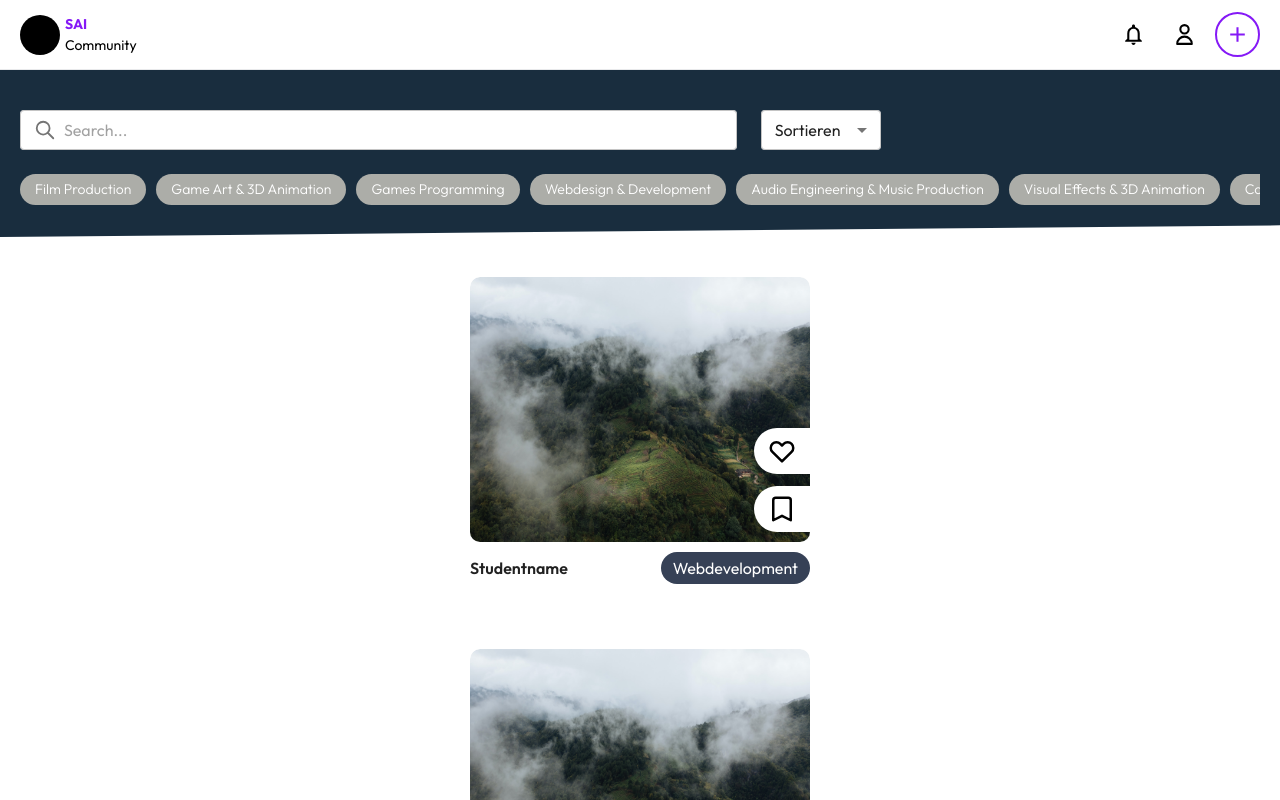
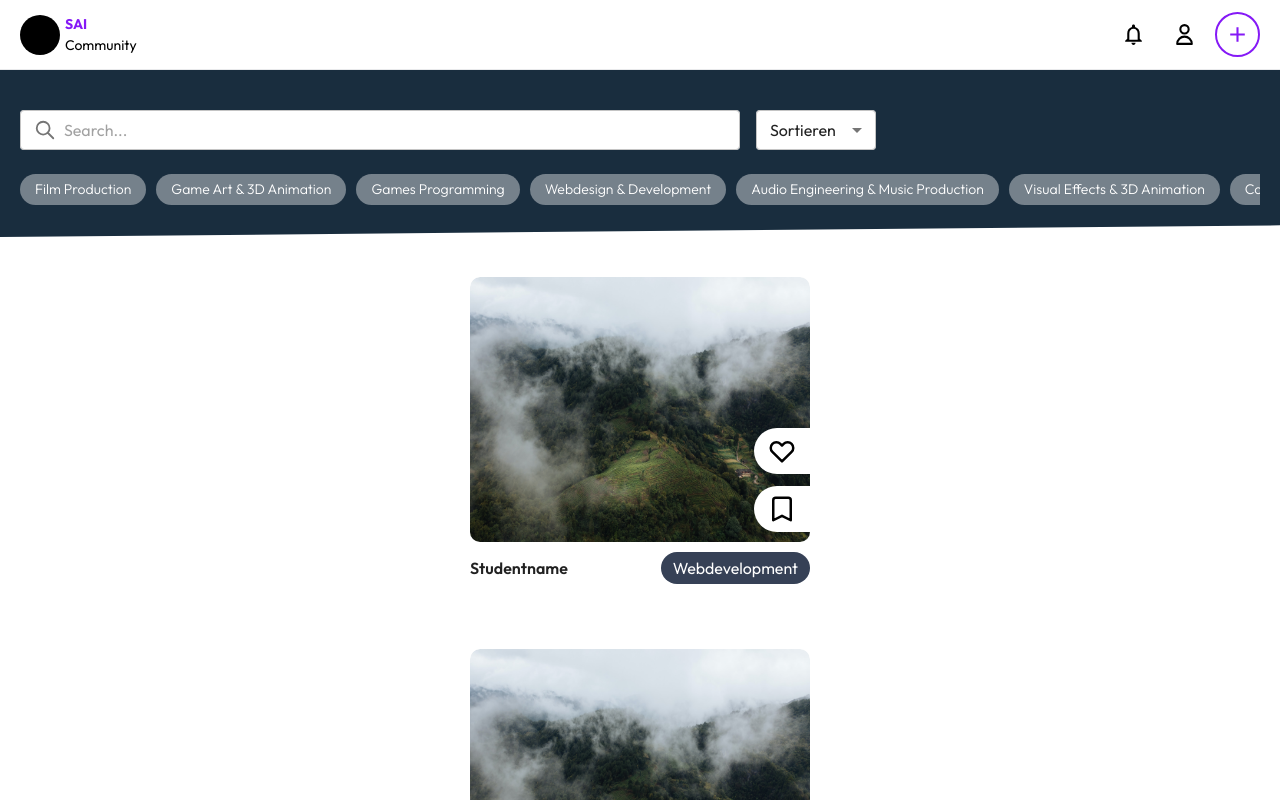
Before and after one commit to dream-lab-group/sae-community, a Next.js app: page / in a window 1280 px wide. Shown: the top 800 px of the page. Built offline with nearby package versions, Linux system fonts and the light colour scheme; what @directus/sdk would draw is missing.

Commit message:
prepare navigation for animation

```diff
--- a/common/components/header/types.ts
+++ b/common/components/header/types.ts
@@ -3,8 +3,8 @@ import { boolean } from 'yup';
 
 export type AppBarHeaderProps = {
   mobileMenuOpen: boolean;
-  handleOpenMobileMenu: () => void;
-  handleCloseMobileMenu: () => void;
+  handleOpenMobileMenu?: () => void;
+  handleCloseMobileMenu?: () => void;
 };
 
 export type CustomMobileNavButtonProps = {
--- a/common/components/navigation-elements/mobile-navbar.tsx
+++ b/common/components/navigation-elements/mobile-navbar.tsx
@@ -1,13 +1,16 @@
 import { Box, Typography } from '@mui/material';
 import { useTranslation } from 'react-i18next';
 import { Globals } from '../../utils/utils';
+import { motion } from 'framer-motion';
+import { CustomMobileNavButton } from './costum-mobile-button';
+import { AppBarHeaderProps } from '../header/types';
 
-import { CustomMobileNavButton } from './costum-mobile-button';
-
-export const MobileNavbar = (): JSX.Element => {
+export const MobileNavbar = ({
+  mobileMenuOpen,
+}: AppBarHeaderProps): JSX.Element => {
   const { t } = useTranslation();
   return (
-    <Box sx={{ width: '100%' }}>
+    <>
       <Box
         sx={{
           display: 'flex',
@@ -64,6 +67,6 @@ export const MobileNavbar = (): JSX.Element => {
           </Typography>
         </Box>
       </Box>
-    </Box>
+    </>
   );
 };
--- a/common/components/page-navigation/page-navigation-mobile-elements.tsx
+++ b/common/components/page-navigation/page-navigation-mobile-elements.tsx
@@ -18,7 +18,7 @@ export const PageNavigationMobileElement = ({
           },
           width: '100%',
           borderRadius: '2rem',
-          background: '#ACADA8',
+          background: '#75818b',
         }}
       >
         <Typography
--- a/common/components/page-navigation/page-navigation-mobile.tsx
+++ b/common/components/page-navigation/page-navigation-mobile.tsx
@@ -43,7 +43,7 @@ export const PageNavigationMobile = () => {
         <Grid
           item
           container
-          spacing={2}
+          spacing={1}
           alignItems="center"
           marginBottom="16px"
         >
--- a/package.json
+++ b/package.json
@@ -17,6 +17,7 @@
     "@prisma/client": "^3.14.0",
     "axios": "^0.27.2",
     "formik": "^2.2.9",
+    "framer-motion": "^6.3.4",
     "i18next": "^21.8.3",
     "next": "12.1.6",
     "react": "18.1.0",
--- a/pages/index.tsx
+++ b/pages/index.tsx
@@ -8,6 +8,7 @@ import { MobileNavbar } from '../common/components/navigation-elements/mobile-na
 import { PageNavigationMobile } from '../common/components/page-navigation/page-navigation-mobile';
 import HomePage from './home';
 import SignIn from './signin';
+import { motion } from 'framer-motion';
 
 const directus = new Directus('http://146.190.227.5');
 
@@ -77,7 +78,7 @@ const Home: NextPage = () => {
           />
           {mobileMenuOpen === true ? (
             <>
-              <MobileNavbar />
+              <MobileNavbar mobileMenuOpen={mobileMenuOpen} />
             </>
           ) : (
             <Box sx={{ overflowX: 'hidden' }}>
```
Also changed, not shown: 1 other file (tests, documents, lock files or other folders).
